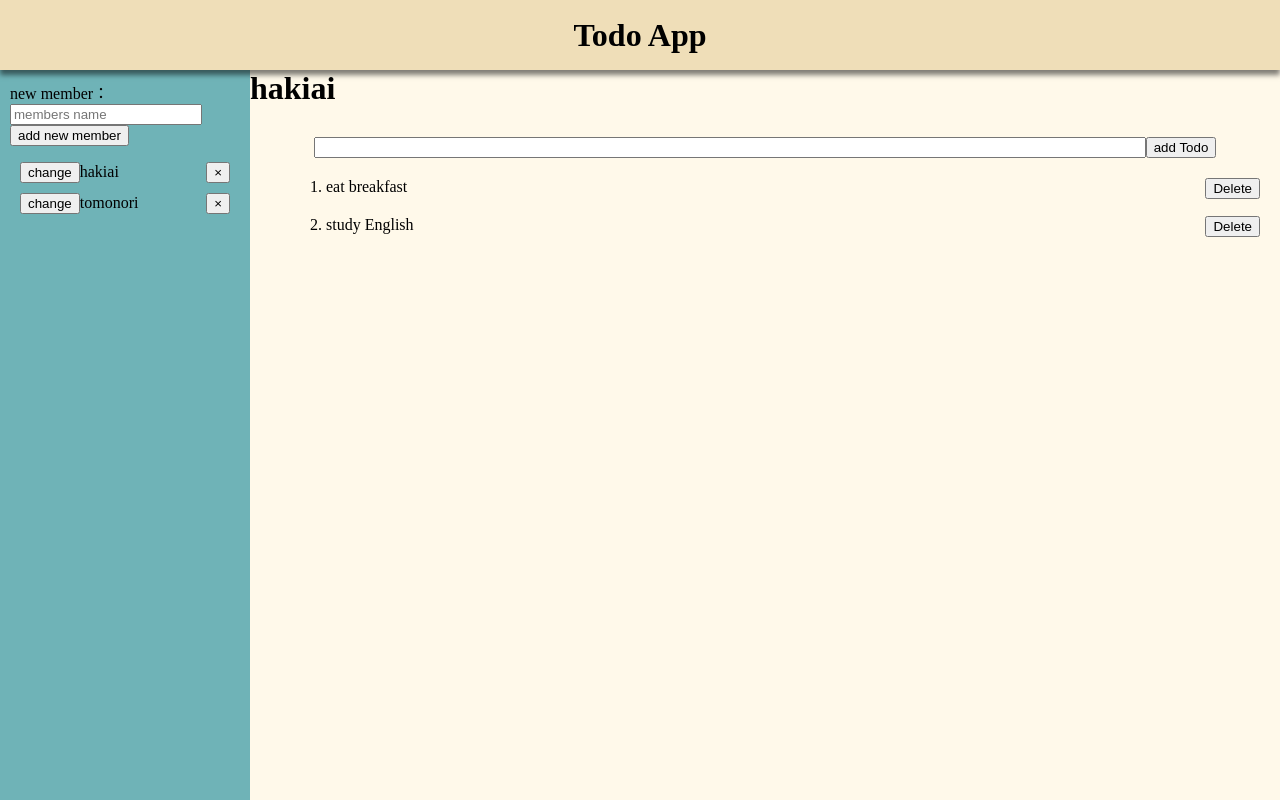
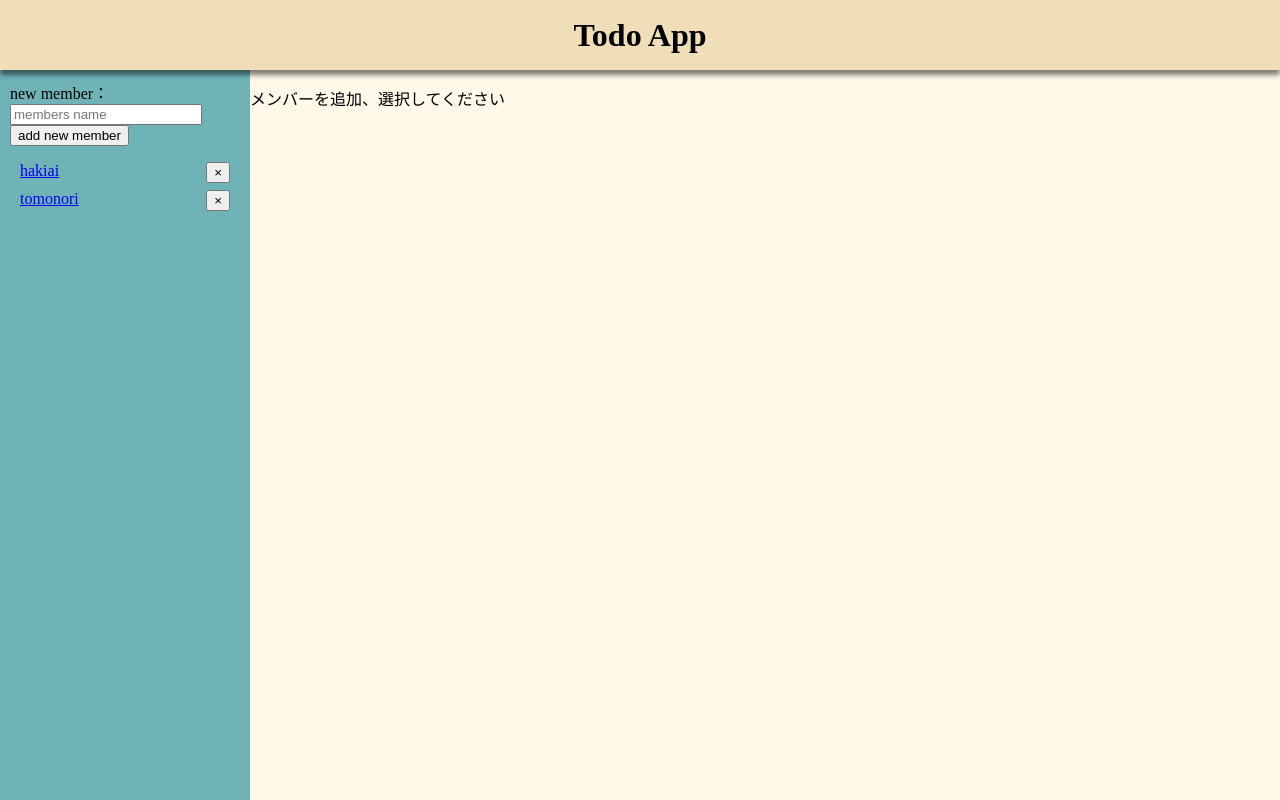
Before and after one commit to hakiai/react-todo-app, a React app: page /1 in a window 1280 px wide. Built offline with nearby package versions, Linux system fonts and the light colour scheme.

Commit message:
implement react-router

```diff
--- a/package.json
+++ b/package.json
@@ -4,7 +4,7 @@
   "main": "index.js",
   "license": "MIT",
   "scripts": {
-    "start": "webpack-dev-server --hot --inline --watch-content-base --content-base public/ --open-page index.html",
+    "start": "webpack-dev-server --hot --inline --watch-content-base --content-base public/",
     "build": "webpack --mode=development",
     "test": "jest",
     "flow": "flow"
--- a/src/actions/MainActions.jsx
+++ b/src/actions/MainActions.jsx
@@ -1,10 +1,4 @@
 const Actions = {
-  changeCurrent: (value) => {
-    return {
-      type: 'CHANGE_CURRENT',
-      value,
-    }
-  },
   addMember: (value) => {
     return {
       type: 'ADD_MEMBER',
@@ -18,16 +12,18 @@ const Actions = {
       value,
     }
   },
-  addTodo: (value) => {
+  addTodo: (value, currentMember) => {
     return {
       type: 'ADD_TODO',
-      value
+      value,
+      currentMember,
     }
   },
-  deleteTodo: (key) => {
+  deleteTodo: (key, currentMember) => {
     return {
       type: 'DELETE_TODO',
       key,
+      currentMember
     }
   }
 }
--- a/src/components/MainArea.jsx
+++ b/src/components/MainArea.jsx
@@ -4,12 +4,15 @@ import React from 'react';
 import styled from 'styled-components';
 import SideBar from '../containers/SideBar';
 import TodoArea from '../containers/TodoArea';
+import { BrowserRouter as Router, Route } from 'react-router-dom';
 
 const MainArea = () => {
   return (
     <MainContainer>
-      <SideBar />
-      <TodoArea />
+      <Router>
+        <SideBar />
+        <Route path="/:member" component={TodoArea} />
+      </Router>
     </MainContainer>
   );
 }
--- a/src/components/SideBar.jsx
+++ b/src/components/SideBar.jsx
@@ -2,6 +2,7 @@
 
 import * as React from 'react';
 import styled from 'styled-components';
+import { Link } from 'react-router-dom';
 
 const SideBar = (props: Object) => {
   return (
@@ -20,8 +21,7 @@ const renderTodo = (props) => {
   props.members.forEach((member, key) => {
     displayMember.push(
       <li key={key} >
-        <button onClick={() => { onClickMember(member, props) }}>change</button>
-        {member}
+        <Link to={`/${member}`}>{member}</Link>
         <button className="deleteMember" onClick={() => {
           onClickDeleteMember(props, key, member);
         }}>×</button>
@@ -33,7 +33,7 @@ const renderTodo = (props) => {
 
 const onClickAddMemberButton = (props, event) => {
   const newMemberName = document.getElementById('newMember');
-  if (newMemberName instanceof HTMLInputElement) {
+  if (newMemberName instanceof HTMLInputElement && newMemberName.value !== "") {
     props.addNewMember(newMemberName.value);
     newMemberName.value = "";
   }
@@ -42,10 +42,6 @@ const onClickAddMemberButton = (props, event) => {
 type Target = EventTarget & {
   className: string
 };
-
-const onClickMember = (member, props) => {
-  props.changeCurrentMember(member);
-}
 
 const onClickDeleteMember = (props, key, member) => {
   props.deleteMember(key, member);
--- a/src/components/TodoArea.jsx
+++ b/src/components/TodoArea.jsx
@@ -4,9 +4,10 @@ import React from 'react';
 import styled from 'styled-components';
 
 const TodoArea = (props: Object) => {
+  if (props.members.indexOf(props.match.params.member) >= 0) {
     return (
       <TodoContainer>
-      <h1>{props.currentMember}</h1>
+        <h1>{props.members.indexOf(props.match.params.member >= 0) ? props.match.params.member : ''}</h1>
         <div>
           <input id="todo_input" type="text"></input>
           <button onClick={() => { onClickAddTodo(props) }}>add Todo</button>
@@ -16,11 +17,16 @@ const TodoArea = (props: Object) => {
         </ul>
       </TodoContainer>
     )
+  } else {
+    return (
+      <p>メンバーを追加、選択してください</p>
+    )
+  }
 }
 
 const renderTodos = (props) => {
   const todoList = [];
-  props.todos[props.currentMember].forEach((todo, key) => {
+  props.todos[props.match.params.member].forEach((todo, key) => {
     todoList.push(
       <li key={key + 1} className="todo">
         {key + 1}. {todo}
@@ -35,14 +41,14 @@ const renderTodos = (props) => {
 
 const onClickAddTodo = (props) => {
   const newTodo: ?HTMLElement = document.getElementById('todo_input');
-  if (newTodo instanceof HTMLInputElement) {
-    props.addTodo(newTodo.value);
+  if (newTodo instanceof HTMLInputElement && newTodo.value !== "") {
+    props.addTodo(newTodo.value, props.match.params.member);
     newTodo.value = '';
   }
 }
 
 const onClickDelete = (props, key) => {
-  props.deleteTodo(key);
+  props.deleteTodo(key, props.match.params.member);
 }
 
 export default TodoArea;
--- a/src/containers/SideBar.jsx
+++ b/src/containers/SideBar.jsx
@@ -11,9 +11,6 @@ const mapStateToProps = (state) => {
 
 const mapDispatchToProps = (dispatch) => {
   return {
-    changeCurrentMember: (value) => {
-      dispatch(Actions.changeCurrent(value))
-    },
     addNewMember: (value) => {
       dispatch(Actions.addMember(value))
     },
--- a/src/containers/TodoArea.jsx
+++ b/src/containers/TodoArea.jsx
@@ -11,11 +11,11 @@ const mapStateToProps = (state) => {
 
 const mapDispatchToProps = (dispatch) => {
   return {
-    addTodo: (value: HTMLElement) => {
-      dispatch(Actions.addTodo(value));
+    addTodo: (value: HTMLElement, currentMember) => {
+      dispatch(Actions.addTodo(value, currentMember));
     },
-    deleteTodo: (key) => {
-      dispatch(Actions.deleteTodo(key));
+    deleteTodo: (key, currentMember) => {
+      dispatch(Actions.deleteTodo(key, currentMember));
     }
   }
 }
--- a/src/reducers/reducer.jsx
+++ b/src/reducers/reducer.jsx
@@ -16,30 +16,27 @@ const initialState = {
       'study programming',
     ],
   },
-  currentMember: 'hakiai',
 };
 
 const reducer = (state: Object = initialState, action: Object) => {
   let _state = _.cloneDeep(state);
   switch (action.type) {
-    case 'CHANGE_CURRENT': {
-      _state.currentMember = action.value;
-      return _state;
-    }
     case 'ADD_MEMBER': {
       _state.members.push(action.value);
+      _state.todos[action.value] = [];
       return _state;
     }
     case 'DELETE_MEMBER': {
       _state.members.splice(action.key, 1);
+      delete _state.todos[action.value];
       return _state;
     }
     case 'ADD_TODO': {
-      _state.todos[_state.currentMember].push(action.value);
+      _state.todos[action.currentMember].push(action.value);
       return _state;
     }
     case 'DELETE_TODO': {
-      _state.todos[_state.currentMember].splice(action.key, 1);
+      _state.todos[action.currentMember].splice(action.key, 1);
       return _state;
     }
     default: {
--- a/webpack.config.js
+++ b/webpack.config.js
@@ -31,5 +31,8 @@ module.exports = {
   },
   resolve: {
     extensions: ['.js', '.jsx'],
+  },
+  devServer: {
+    historyApiFallback: true,
   }
 };
```
Lines whose indentation alone changed are shown as unchanged.
